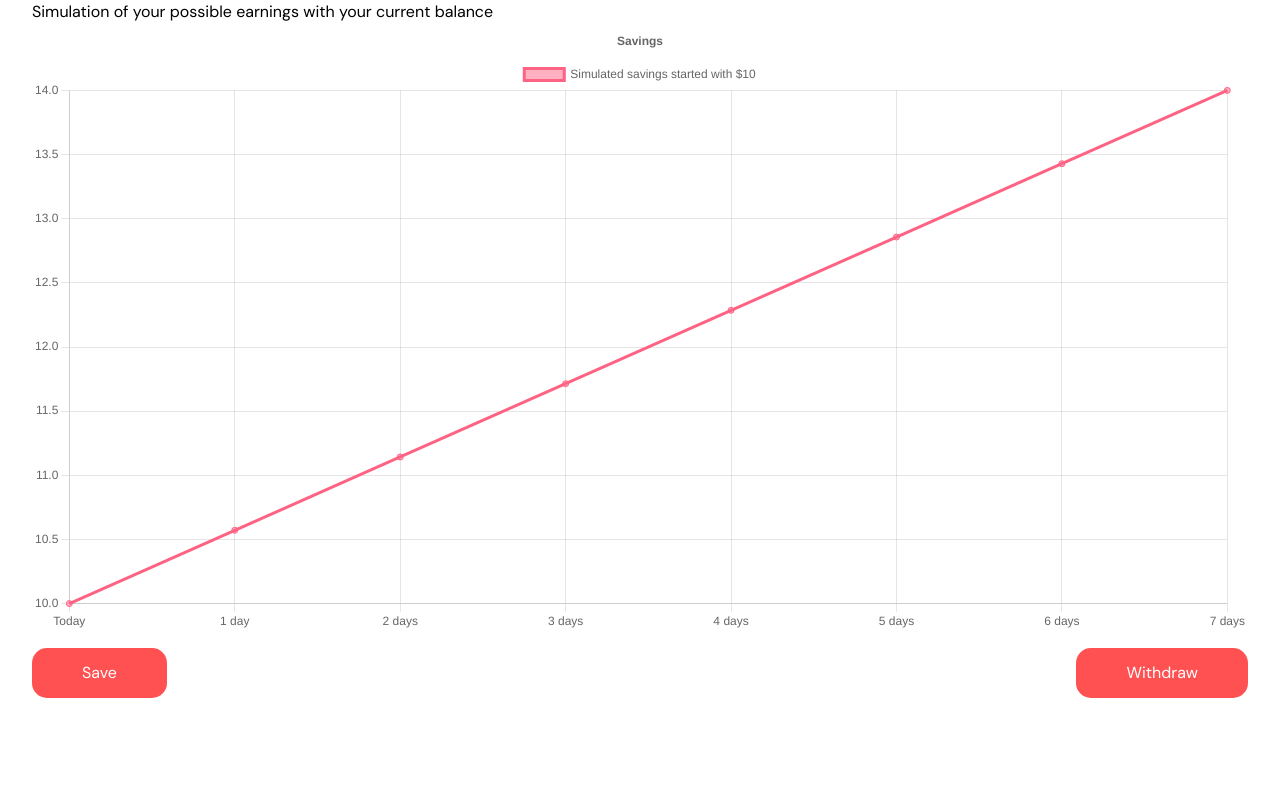
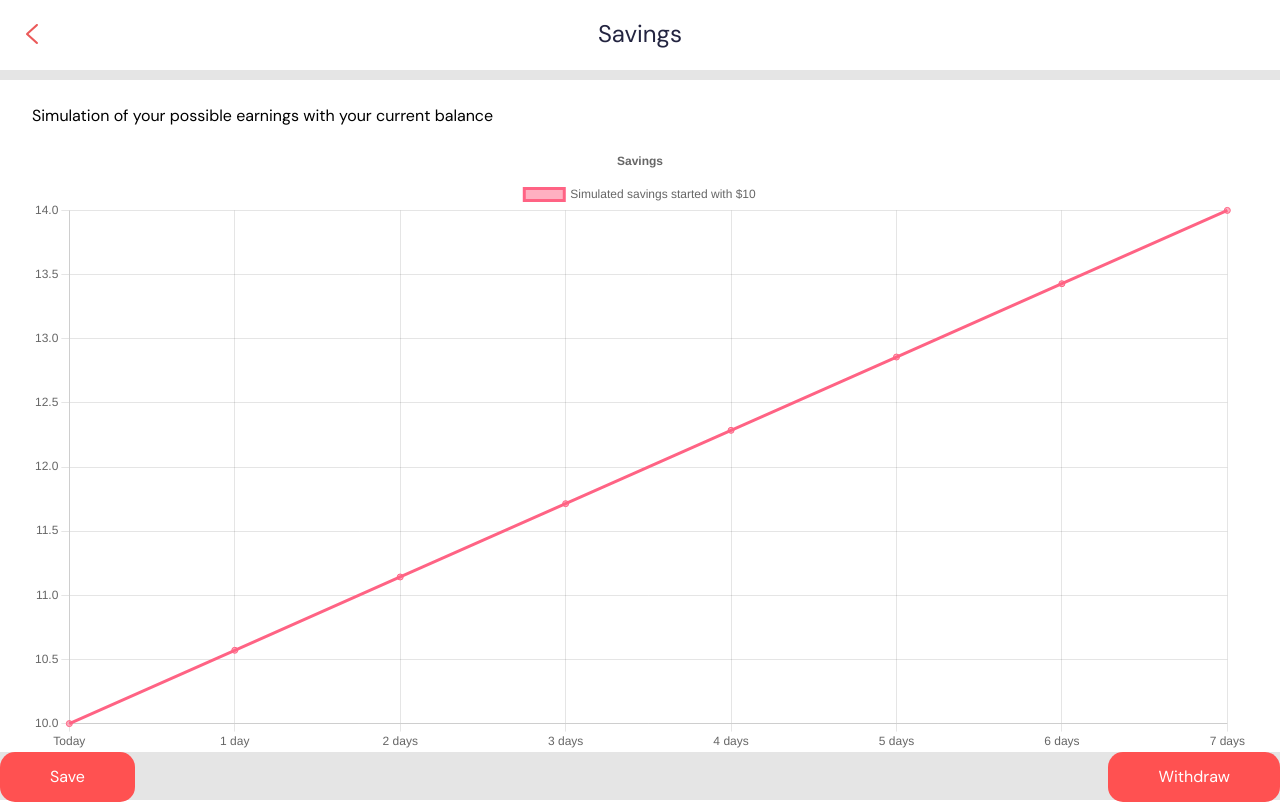
Before and after one commit to afonsosilva91/little-wallet, a Next.js app in the folder web/: page /savings in a window 1280 px wide. Built offline with nearby package versions, Linux system fonts and the light colour scheme.

Commit message:
change: savings screen

```diff
--- a/web/components/Layout/Layout.js
+++ b/web/components/Layout/Layout.js
@@ -16,7 +16,7 @@ function Layout(props) {
             </Head>
             {/* <Header /> */}
 
-            <main className={`page-wrapper px-8 ${dmSans.className}`}>{props.children}</main>
+            <main className={`page-wrapper ${dmSans.className}`}>{props.children}</main>
         </Fragment>
     )
 }
--- a/web/pages/api/sync.js
+++ /dev/null
@@ -1,8 +0,0 @@
-
-export default function handler(req, res) {
-
-    // Connect with Factory -> check families -> execute money allowence
-
-
-    res.status(200).json({ name: 'John Doe' })
-}
--- a/web/pages/index.js
+++ b/web/pages/index.js
@@ -22,16 +22,19 @@ export default function Home() {
         console.log(data, account)
     })
 
+    const randHash = () => {
+        return Math.random().toString(36).substring(2, 15) + Math.random().toString(36).substring(2, 15);
+    }
     const kids = [
         {
             name: "Kid 1",
             link: "/savings",
-            pictureurl: "https://picsum.photos/50/50.jpg",
+            pictureurl: `https://avatars.dicebear.com/api/identicon/${randHash()}.png`,
         },
         {
             name: "Kid 2",
             link: "/loans",
-            pictureurl: "https://picsum.photos/50/50.jpg",
+            pictureurl: `https://avatars.dicebear.com/api/identicon/${randHash()}.png`,
         },
     ];
 
@@ -51,7 +54,7 @@ export default function Home() {
     ];
 
     return (
-        <div className="h-screen flex flex-col">
+        <div className="h-screen flex flex-col px-8">
             <div style={{ marginLeft: "-2rem", marginRight: "-2rem" }}>
                 <div className="background-red rounded-3xl box-page-header"
                     style={{
@@ -95,7 +98,7 @@ export default function Home() {
                 <div className="flex">
                     {kids.map((kid) => (
                         <Link key={kid.name} href={kid.link} className="mr-4">
-                            <img className="rounded-full" src={kid.pictureurl} />
+                            <Image height={'auto'} width={'auto'} className="rounded-full" src={kid.pictureurl} />
                             <span>{kid.name}</span>
                         </Link>
                     ))}
@@ -112,7 +115,7 @@ export default function Home() {
                         >
                             <tr style={{ height: "60px" }}>
                                 <td className="flex py-4">
-                                    <img
+                                    <Image height={'auto'} width={'auto'}
                                         className="mr-8"
                                         src={purchase.pictureurl}
                                         style={{ borderRadius: "18px" }}
--- a/web/pages/login.js
+++ b/web/pages/login.js
@@ -5,7 +5,7 @@ import LoginButton from '../components/LoginButton'
 export default function Login() {
     return (
         <>
-            <div className="h-screen flex flex-col">
+            <div className="h-screen flex flex-col px-8">
                 <div className="basis-1/12"></div>
                 <div className="basis-6/12 pt-5">
                     <Image width={400} height={150} style={{ margin: "auto", maxWidth: "300px", marginBottom: '50px'}} alt='' src={'/images/logo-red-450x150.png'} />
--- a/web/pages/savings.js
+++ b/web/pages/savings.js
@@ -8,6 +8,8 @@ import {
     Tooltip,
     Legend,
 } from "chart.js";
+import Link from "next/link";
+import Image from "next/image";
 import { Line } from "react-chartjs-2";
 
 ChartJS.register(
@@ -67,11 +69,29 @@ const Savings = () => {
     };
 
     return (
-    <div className="h-screen flex flex-col ">
-      <div className="mb-4">
-        <h3>Simulation of your possible earnings with your current balance</h3>
+        <>
+            <div className="box-bar-header">
+                <div className="flex flex-row">
+                    <div className="basis-4/12 back-arrow">
+                        <Link href={'/'}>
+                            <Image width={24} height={24} alt={''} src={'/icons/back.svg'} />
+                        </Link>
+                    </div>
+                    <div className="basis-4/12 header-title"><span>Savings</span></div>
+                    <div className="basis-4/12"></div>
+                </div>
+            </div>
+
+            <div className="h-screen flex flex-col py-2" style={{paddingTop: '80px', background: '#E5E5E5'}}>
+                <div className="box-graphs px-8 pt-6">
+                    <h3 className="w-100 mb-4">Simulation of your possible earnings with your current balance</h3>
+                    <div className="">
                         <Line options={options} data={data} />
                     </div>
+                </div>
+
+
+                <div className="h-screen flex flex-col ">
                     <div className="flex justify-between">
                         <button className="btn-red" style={{ minWidth: "auto" }}>
                             Save
@@ -81,6 +101,8 @@ const Savings = () => {
                         </button>
                     </div>
                 </div>
+            </div>
+        </>
     );
 };
 
--- a/web/styles/globals.css
+++ b/web/styles/globals.css
@@ -113,6 +113,8 @@ body {
 }
 .box-family a img {
   padding: 4px;
+  width: 50px;
+  height: 50px;
   border: 1px solid #ea6d71;
 }
 
@@ -166,50 +168,37 @@ h2 {
   background: #ff5151;
 }
 
-/*
-html,
-body {
-  padding: 0;
-  margin: 0;
-  font-family: -apple-system, BlinkMacSystemFont, Segoe UI, Roboto, Oxygen,
-    Ubuntu, Cantarell, Fira Sans, Droid Sans, Helvetica Neue, sans-serif;
+.box-bar-header {
+  display: block;
+  width: 100%;
+  height: 70px;
+  background: #fff;
+  margin-bottom: 10px;
+  position: fixed;
 }
 
-a {
-  color: inherit;
-  text-decoration: none;
+.box-bar-header .header-title {
+  font-style: normal;
+  font-weight: 500;
+  font-size: 24px;
+  line-height: 28px;
+  display: flex;
+  align-items: center;
+  text-align: center;
+  text-transform: capitalize;
+  color: #232440;
+  padding-top: 20px;
 }
 
-* {
-  box-sizing: border-box;
+.box-bar-header .header-title span {
+  margin: 0 auto;
 }
 
-button {
-  border-radius: 8px;
-  border: 1px solid transparent;
-  padding: 0.6em 1.2em;
-  font-size: 1em;
-  font-weight: 500;
-  font-family: inherit;
-  background-color: #1a1a1a;
-  cursor: pointer;
-  transition: border-color 0.25s;
-}
-button:hover {
-  border-color: #646cff;
-}
-button:focus,
-button:focus-visible {
-  outline: 4px auto -webkit-focus-ring-color;
+.box-bar-header .back-arrow  img{
+  height: 100%;
+  margin: 10px 0 10px 20px;
 }
 
-
-@media (prefers-color-scheme: dark) {
-  html {
-    color-scheme: dark;
-  }
-  body {
-    color: white;
-    background: black;
-  }
-} */
+.box-graphs {
+  background: #fff;
+}
```
Also changed, not shown: web/public/icons/back.png (added), web/public/icons/back.svg (added). Lines whose indentation alone changed are shown as unchanged.
